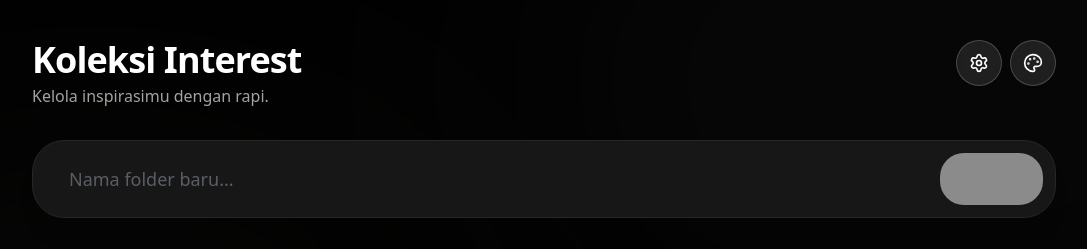
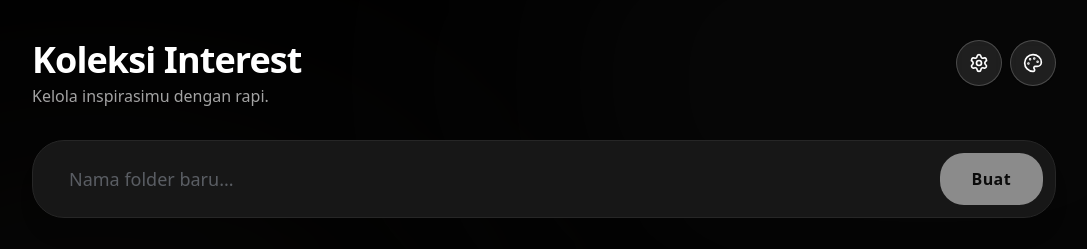
Before and after one commit to iwantara/Iwan, a React (Vite) app: page / in a window 1280 px wide. Shown: the top 249 px of the page, without its empty margins (96-1183 px from the left). Built offline with nearby package versions, Linux system fonts and the light colour scheme.

Commit message:
fix: Use theme buttonTextColor for create folder button
- Replace hardcoded text-white with theme.colors.buttonTextColor
- Fixes readability issues in Pitch Black theme (white on white)
- Fixes contrast issues in Golden Yellow theme (white on yellow)
- Now all themes have proper button text contrast

```diff
--- a/App.tsx
+++ b/App.tsx
@@ -500,7 +500,7 @@ const App: React.FC = () => {
             />
             <button
               onClick={createFolder}
-              className={`text-white px-8 py-3 rounded-[1.5rem] font-bold tracking-wide transition-all shadow-lg hover:shadow-xl hover:-translate-y-0.5 disabled:opacity-50 disabled:shadow-none disabled:translate-y-0 ${theme.colors.gradientFrom}`}
+              className={`${theme.colors.buttonTextColor} px-8 py-3 rounded-[1.5rem] font-bold tracking-wide transition-all shadow-lg hover:shadow-xl hover:-translate-y-0.5 disabled:opacity-50 disabled:shadow-none disabled:translate-y-0 disabled:cursor-not-allowed ${theme.colors.gradientFrom}`}
               disabled={!newFolderName.trim()}
             >
               Buat
```
